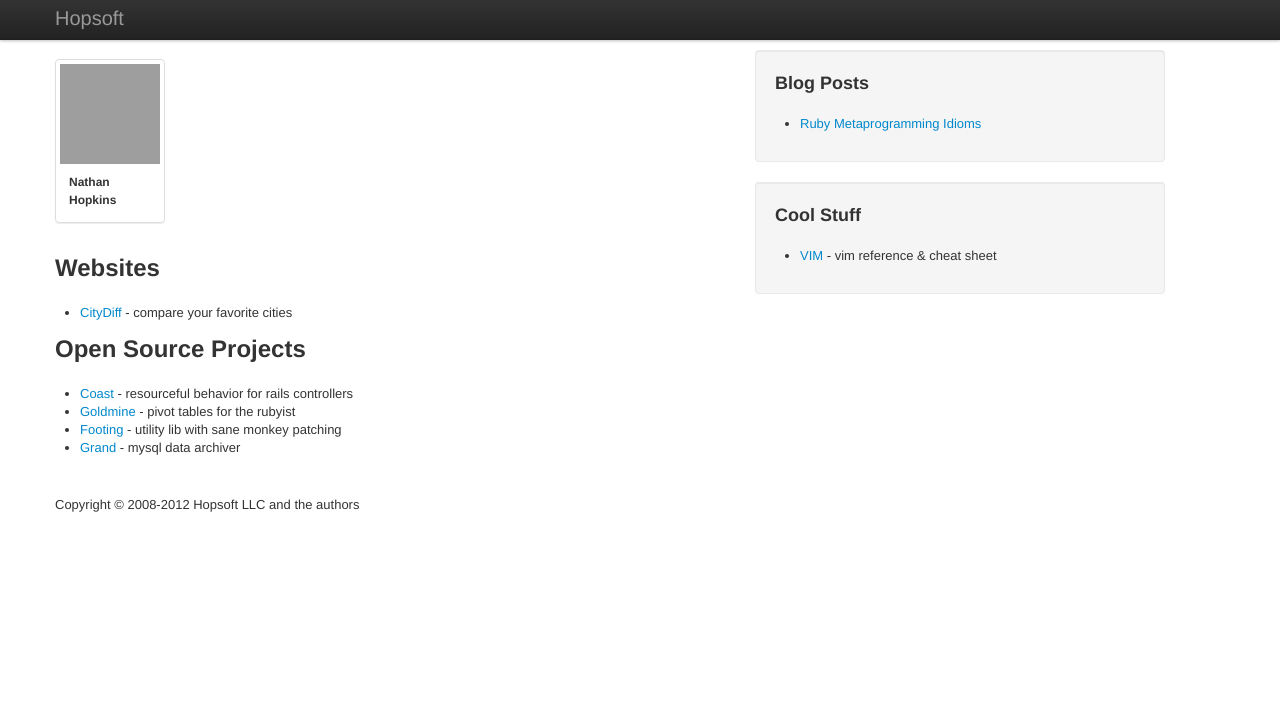
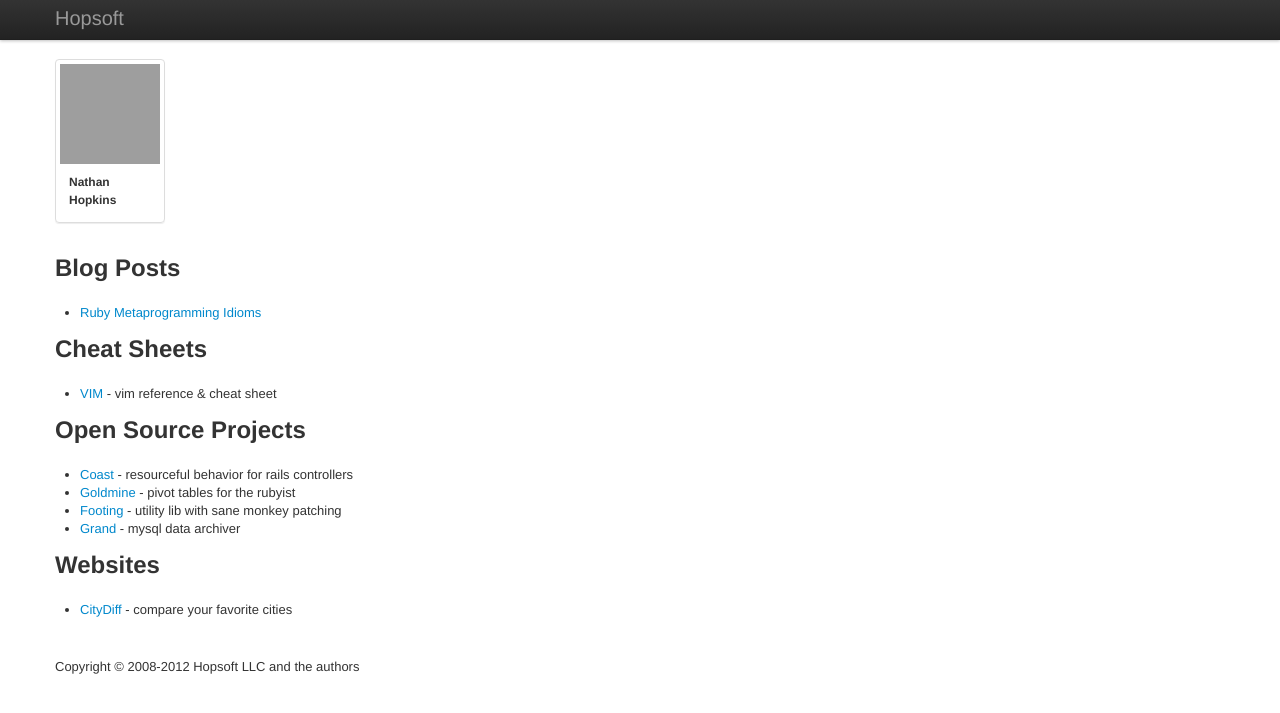
Before and after one commit to hopsoft/hopsoft.github.io, a Jekyll site: the page built from index.markdown, in a window 1280 px wide, cut to the strip 0-713 px from the top of the page. Built offline with Jekyll 4.4.1, drawn with Linux system fonts in a browser that asks for light colours; grey boxes are pictures that could not be loaded.

Commit message:
Updated disqus.

```diff
--- a/_includes/discus.html
+++ b/_includes/disqus.html
@@ -15,4 +15,4 @@
     })();
 </script>
 <noscript>Please enable JavaScript to view the <a href="http://disqus.com/?ref_noscript">comments powered by Disqus.</a></noscript>
-<a href="http://disqus.com" class="dsq-brlink">blog comments powered by <span class="logo-disqus">Disqus</span></a>
+<a href="http://disqus.com" class="dsq-brlink">comments powered by <span class="logo-disqus">Disqus</span></a>
--- a/_layouts/post.html
+++ b/_layouts/post.html
@@ -9,7 +9,7 @@
 	  {% include header.html %}
     {{ content }}
     <br /><br /><br /><br />
-    {% include discus.html %}
+    {% include disqus.html %}
     {% include footer.html %}
   </body>
 </html>
--- a/_posts/2011-01-11-ruby-metaprogramming-idioms.markdown
+++ b/_posts/2011-01-11-ruby-metaprogramming-idioms.markdown
@@ -555,12 +555,12 @@ end
 {% endhighlight %}
 
 <div class="row">
-  <div class="span8">
+  <div class="span12">
     <p>
       Keep your eye on this page for updates.
     </p>
     <p>
-      {% include discus.html %}
+      {% include disqus.html %}
     </p>
   </div>
 </div>
--- a/index.markdown
+++ b/index.markdown
@@ -4,7 +4,7 @@ layout: bootstrap
 ---
 
 <div class="row">
-  <div class="span7">
+  <div class="span12">
     <p>
       <ul class="thumbnails">
         <li>
@@ -18,11 +18,18 @@ layout: bootstrap
       </ul>
     </p>
 
-    <h2>Websites</h2><br />
+    <h2>Blog Posts</h2><br />
+    <ul>
+      {% for post in site.posts limit:5 %}
+      <li><a href="{{post.url}}">{{post.title}}</a></li>
+      {% endfor %}
+    </ul>
+
+    <h2>Cheat Sheets</h2><br />
     <ul>
       <li>
-        <a href="http://www.citydiff.com">CityDiff</a>
-        - compare your favorite cities
+        <a href="http://hopsoft.github.com/vim.html">VIM</a>
+        - vim reference &amp; cheat sheet
       </li>
     </ul>
 
@@ -45,24 +52,14 @@ layout: bootstrap
         - mysql data archiver
       </li>
     </ul>
-  </div>
 
-  <div class="well span4">
-    <h3>Blog Posts</h3><br />
+    <h2>Websites</h2><br />
     <ul>
-      {% for post in site.posts limit:5 %}
-      <li><a href="{{post.url}}">{{post.title}}</a></li>
-      {% endfor %}
+      <li>
+        <a href="http://www.citydiff.com">CityDiff</a>
+        - compare your favorite cities
+      </li>
     </ul>
   </div>
 
-  <div class="well span4">
-    <h3>Cool Stuff</h3><br />
-    <ul>
-      <li>
-        <a href="http://hopsoft.github.com/vim.html">VIM</a>
-        - vim reference &amp; cheat sheet
-      </li>
-    </ul>
-  </div>
 </div>
--- a/vim.markdown
+++ b/vim.markdown
@@ -462,7 +462,7 @@ layout: bootstrap
   </div>
 
   <div class="span12">
-    <p>{% include discus.html %}</p>
+    <p>{% include disqus.html %}</p>
   </div>
 
 </div>
```
Also changed, not shown: other parts of _includes/disqus.html (+1 -1 lines).
